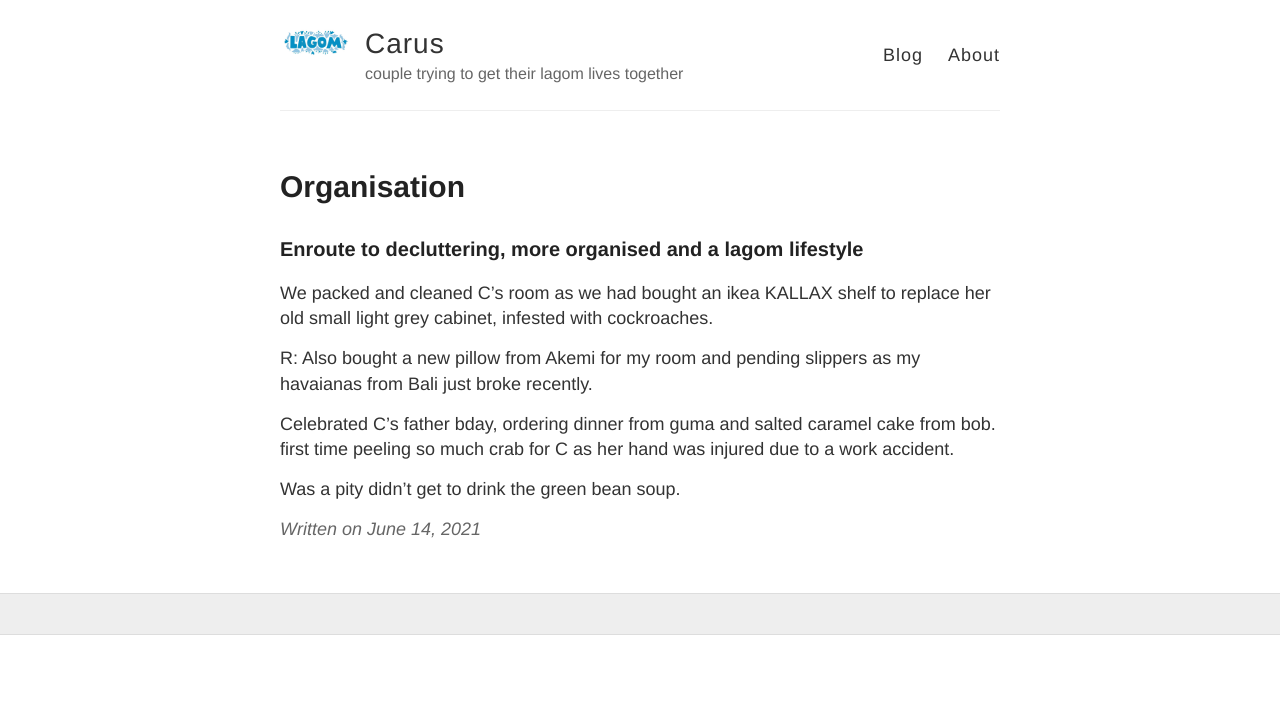
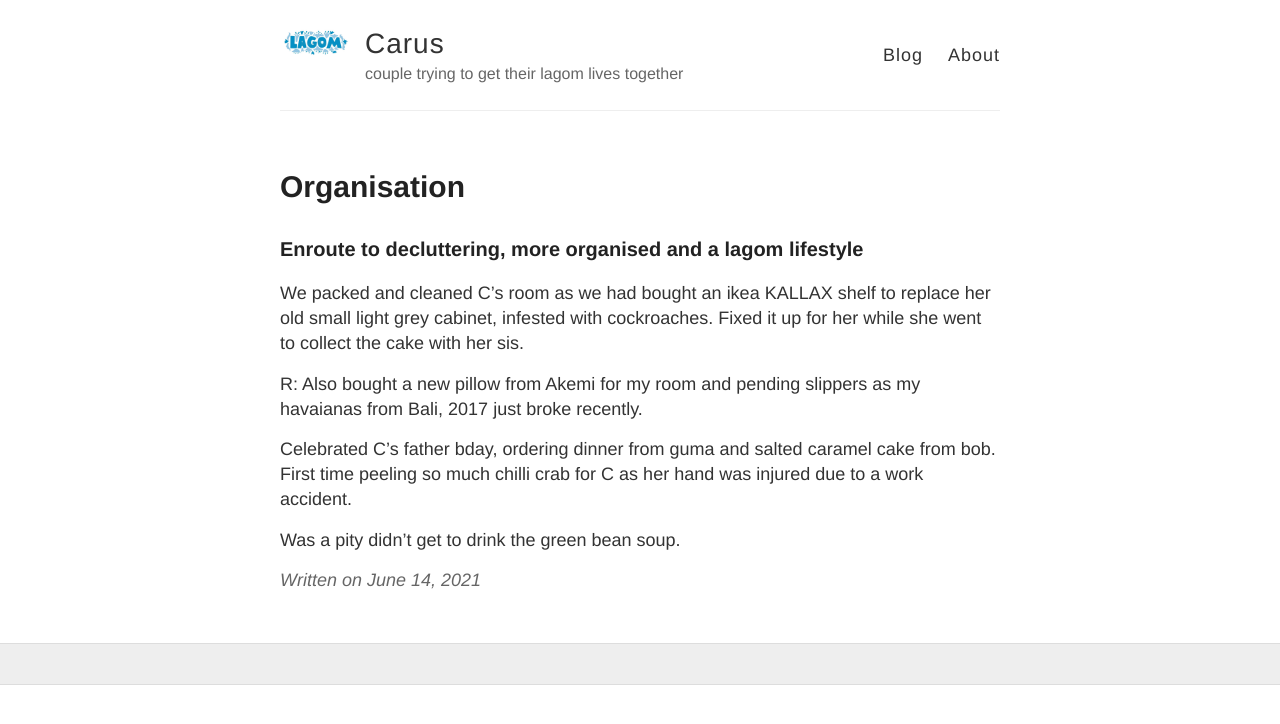
Before and after one commit to ourcarus/casadelagom, a Jekyll site: the page built from _posts/2021-06-14-Organisation.md, in a window 1280 px wide. Shown: the top 724 px of the page. Built offline with Jekyll 4.4.1, drawn with Linux system fonts in a browser that asks for light colours; our own code applies the rules of GitHub Pages for plain Markdown files.

Commit message:
Update 2021-06-14-Organisation.md

```diff
--- a/_posts/2021-06-14-Organisation.md
+++ b/_posts/2021-06-14-Organisation.md
@@ -3,10 +3,10 @@ published: true
 ---
 ### Enroute to decluttering, more organised and a lagom lifestyle
 
-We packed and cleaned C's room as we had bought an ikea KALLAX shelf to replace her old small light grey cabinet, infested with cockroaches.
+We packed and cleaned C's room as we had bought an ikea KALLAX shelf to replace her old small light grey cabinet, infested with cockroaches. Fixed it up for her while she went to collect the cake with her sis.
 
-R: Also bought a new pillow from Akemi for my room and pending slippers as my havaianas from Bali just broke recently.
+R: Also bought a new pillow from Akemi for my room and pending slippers as my havaianas from Bali, 2017 just broke recently.
 
-Celebrated C's father bday, ordering dinner from guma and salted caramel cake from bob. first time peeling so much crab for C as her hand was injured due to a work accident.
+Celebrated C's father bday, ordering dinner from guma and salted caramel cake from bob. First time peeling so much chilli crab for C as her hand was injured due to a work accident.
 
 Was a pity didn't get to drink the green bean soup.
```
